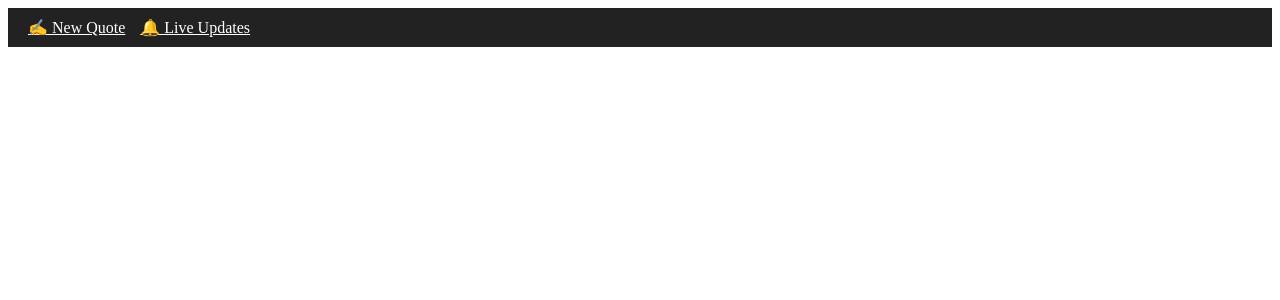
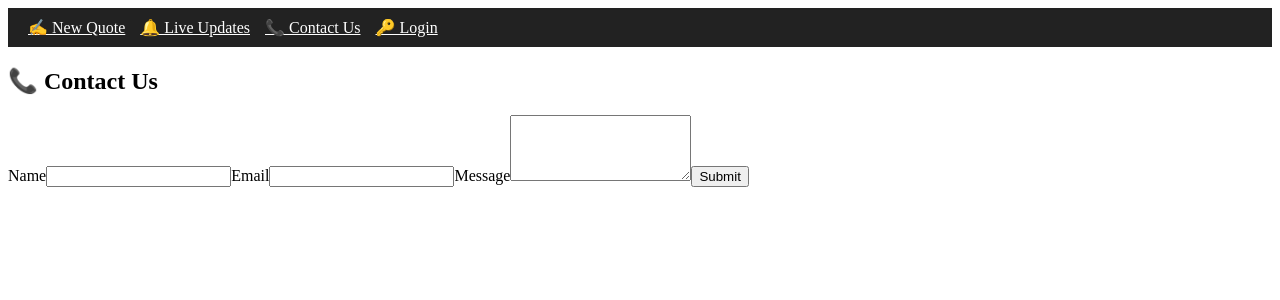
Before and after one commit to manavkapur/supreme-microfrontend, a React (Create React App) app: page /contact in a window 1280 px wide. Before the commit this address had no page. Shown: the top 300 px of the page. Built offline with nearby package versions, Linux system fonts and the light colour scheme.

Commit message:
components setup

```diff
--- a/src/App.js
+++ b/src/App.js
@@ -1,21 +1,36 @@
-// src/App.js
-import React from "react";
-import { BrowserRouter as Router, Routes, Route, Link } from "react-router-dom";
+import React, { useState, useEffect } from "react";
+import { BrowserRouter as Router, Routes, Route, Link, Navigate } from "react-router-dom";
+import axios from "axios";
 import { NotificationProvider } from "./context/NotificationContext";
 import { WebSocketProvider } from "./context/WebSocketContext";
 import QuoteForm from "./components/QuoteForm";
 import QuoteUpdates from "./components/QuoteUpdates";
+import Login from "./components/Login";
+import Register from "./components/Register.jsx";
+import ContactForm from "./components/ContactForm.jsx";
 import { ToastContainer } from "react-toastify";
 import "react-toastify/dist/ReactToastify.css";
 
 export default function App() {
-const username = "manav";
-const role = "USER";
+  const [userEmail, setUserEmail] = useState(localStorage.getItem("userEmail"));
+  const [role, setRole] = useState("USER");
 
+  useEffect(() => {
+    const token = localStorage.getItem("token");
+    if (token) {
+      axios.defaults.headers.common["Authorization"] = `Bearer ${token}`;
+    }
+  }, []);
+
+  const handleLogout = () => {
+    localStorage.clear();
+    setUserEmail(null);
+    window.location.href = "/contact"; // 👈 Redirect guest to Contact page
+  };
 
   return (
-    <NotificationProvider username={username} role={role}>
-      <WebSocketProvider username={username}>
+    <NotificationProvider role={role}>
+      <WebSocketProvider username={userEmail}>
         <Router>
           <nav
             style={{
@@ -28,14 +43,48 @@ const role = "USER";
             <Link to="/quote/new" style={{ color: "#fff", marginRight: "15px" }}>
               ✍️ New Quote
             </Link>
-            <Link to="/quotes" style={{ color: "#fff" }}>
+            <Link to="/quotes" style={{ color: "#fff", marginRight: "15px" }}>
               🔔 Live Updates
             </Link>
+            <Link to="/contact" style={{ color: "#fff", marginRight: "15px" }}>
+              📞 Contact Us
+            </Link>
+
+            {userEmail ? (
+              <span
+                onClick={handleLogout}
+                style={{ cursor: "pointer", color: "#ff6666" }}
+              >
+                🚪 Logout
+              </span>
+            ) : (
+              <Link to="/login" style={{ color: "#fff" }}>
+                🔑 Login
+              </Link>
+            )}
           </nav>
 
           <Routes>
-            <Route path="/quote/new" element={<QuoteForm />} />
-            <Route path="/quotes" element={<QuoteUpdates />} />
+            {/* ✅ Public routes */}
+            <Route path="/contact" element={<ContactForm />} />
+            <Route path="/login" element={<Login onLogin={setUserEmail} />} />
+            <Route path="/register" element={<Register />} />
+
+            {/* ✅ Protected routes */}
+            {userEmail ? (
+              <>
+                <Route path="/quote/new" element={<QuoteForm />} />
+                <Route path="/quotes" element={<QuoteUpdates />} />
+              </>
+            ) : (
+              <>
+                <Route path="/quote/new" element={<Navigate to="/login" />} />
+                <Route path="/quotes" element={<Navigate to="/login" />} />
+              </>
+            )}
+
+            {/* Default route */}
+            <Route path="*" element={<Navigate to="/contact" />} />
           </Routes>
         </Router>
 
--- /dev/null
+++ b/src/components/ContactForm.jsx
@@ -0,0 +1,88 @@
+import React, { useState } from "react";
+import axios from "axios";
+import { toast } from "react-toastify";
+
+const ContactForm = () => {
+  const [form, setForm] = useState({
+    name: "",
+    email: "",
+    message: "",
+  });
+  const [loading, setLoading] = useState(false);
+
+  const handleChange = (e) => {
+    setForm({ ...form, [e.target.name]: e.target.value });
+  };
+
+  const handleSubmit = async (e) => {
+    e.preventDefault();
+    setLoading(true);
+
+    const token = localStorage.getItem("token"); // ✅ Logged-in JWT
+    const headers = token ? { Authorization: `Bearer ${token}` } : {}; // guest if missing
+
+    try {
+      const res = await axios.post("http://localhost:8082/api/contact", form, {
+        headers,
+      });
+
+      toast.success("📩 Contact form submitted successfully!");
+      console.log("✅ Contact submitted:", res.data);
+      setForm({ name: "", email: "", message: "" });
+    } catch (err) {
+      console.error("❌ Failed to submit contact:", err);
+      toast.error("❌ Failed to submit contact form");
+    } finally {
+      setLoading(false);
+    }
+  };
+
+  return (
+    <div className="max-w-md mx-auto mt-8 p-6 bg-white rounded-2xl shadow">
+      <h2 className="text-2xl font-semibold mb-4 text-center">📞 Contact Us</h2>
+      <form onSubmit={handleSubmit}>
+        <label className="block mb-2 font-medium">Name</label>
+        <input
+          type="text"
+          name="name"
+          value={form.name}
+          onChange={handleChange}
+          required
+          className="w-full mb-4 p-2 border rounded"
+        />
+
+        <label className="block mb-2 font-medium">Email</label>
+        <input
+          type="email"
+          name="email"
+          value={form.email}
+          onChange={handleChange}
+          required
+          className="w-full mb-4 p-2 border rounded"
+        />
+
+        <label className="block mb-2 font-medium">Message</label>
+        <textarea
+          name="message"
+          rows="4"
+          value={form.message}
+          onChange={handleChange}
+          required
+          className="w-full mb-4 p-2 border rounded"
+        ></textarea>
+
+        <button
+          type="submit"
+          disabled={loading}
+          className={`w-full py-2 rounded text-white transition ${
+            loading ? "bg-gray-400" : "bg-blue-600 hover:bg-blue-700"
+          }`}
+        >
+          {loading ? "Submitting..." : "Submit"}
+        </button>
+      </form>
+    </div>
+  );
+};
+
+export default ContactForm;
--- /dev/null
+++ b/src/components/Login.js
@@ -0,0 +1,61 @@
+import React, { useState } from "react";
+import axios from "axios";
+
+export default function Login({ onLogin, onSwitchToRegister }) {
+  const [email, setEmail] = useState("");
+  const [password, setPassword] = useState("");
+
+  const handleLogin = async (e) => {
+    e.preventDefault();
+    try {
+      const res = await axios.post("http://localhost:8086/api/users/login", {
+        email,
+        password,
+      });
+
+      const { token, userId, email: userEmail } = res.data;
+
+      localStorage.setItem("token", token);
+      localStorage.setItem("userEmail", userEmail);
+      localStorage.setItem("userId", userId);
+      axios.defaults.headers.common["Authorization"] = `Bearer ${token}`;
+
+      alert("✅ Login successful!");
+      onLogin(userEmail);
+    } catch (err) {
+      console.error("❌ Login failed:", err);
+      alert("Invalid email or password");
+    }
+  };
+
+  return (
+    <form onSubmit={handleLogin} style={{ padding: 20 }}>
+      <h2>Login</h2>
+
+      <input
+        type="email"
+        placeholder="Email"
+        value={email}
+        onChange={(e) => setEmail(e.target.value)}
+      /><br /><br />
+
+      <input
+        type="password"
+        placeholder="Password"
+        value={password}
+        onChange={(e) => setPassword(e.target.value)}
+      /><br /><br />
+
+      <button type="submit">Login</button>
+      <p style={{ marginTop: 10 }}>
+        Don’t have an account?{" "}
+        <span
+          onClick={onSwitchToRegister}
+          style={{ color: "#007bff", cursor: "pointer" }}
+        >
+          Register here
+        </span>
+      </p>
+    </form>
+  );
+}
--- /dev/null
+++ b/src/components/Register.jsx
@@ -0,0 +1,37 @@
+import React, { useState } from "react";
+import axios from "axios";
+
+export default function Register({ onRegistered }) {
+  const [form, setForm] = useState({
+    name: "",
+    email: "",
+    password: "",
+  });
+
+  const handleChange = (e) => {
+    setForm({ ...form, [e.target.name]: e.target.value });
+  };
+
+  const handleRegister = async (e) => {
+    e.preventDefault();
+    try {
+      const res = await axios.post("http://localhost:8086/api/users/register", form);
+      console.log("✅ Registered successfully:", res.data);
+      alert("✅ Registration successful! You can now login.");
+      onRegistered();
+    } catch (err) {
+      console.error("❌ Registration failed:", err);
+      alert("❌ Something went wrong during registration");
+    }
+  };
+
+  return (
+    <form onSubmit={handleRegister} style={{ padding: 20 }}>
+      <h2>Register</h2>
+      <input name="name" placeholder="Full Name" value={form.name} onChange={handleChange} required /><br /><br />
+      <input name="email" type="email" placeholder="Email" value={form.email} onChange={handleChange} required /><br /><br />
+      <input name="password" type="password" placeholder="Password" value={form.password} onChange={handleChange} required /><br /><br />
+      <button type="submit">Sign Up</button>
+    </form>
+  );
+}
--- a/src/context/NotificationContext.js
+++ b/src/context/NotificationContext.js
@@ -7,7 +7,7 @@ import "react-toastify/dist/ReactToastify.css";
 
 export const NotificationContext = createContext();
 
-export const NotificationProvider = ({ children, username, role }) => {
+export const NotificationProvider = ({ children, role }) => {
   const [messages, setMessages] = useState([]);
   const clientRef = useRef(null);
 
@@ -16,42 +16,49 @@ export const NotificationProvider = ({ children, username, role }) => {
 
     if (clientRef.current) return;
 
+    // ✅ Grab JWT token from localStorage
+    const token = localStorage.getItem("token");
+    if (!token) {
+      console.warn("🚫 No JWT token found — aborting WebSocket connection");
+      return;
+    }
+
+    // ✅ Use SockJS (required for Spring STOMP)
+    const socketUrl = "http://localhost:8083/ws"; // <-- cleaned up
+
+    // ✅ Create STOMP client
     const client = new Client({
-      webSocketFactory: () => new SockJS(`http://localhost:8085/ws?username=${username}`),
+      webSocketFactory: () => new SockJS(socketUrl),
       reconnectDelay: 5000,
 
-      // 👇 Send username header so Spring knows who this connection belongs to
+      // ✅ Send JWT via headers
       connectHeaders: {
-        login: username,
-        passcode: "guest", // dummy (Spring ignores it by default)
+        Authorization: `Bearer ${token}`,
       },
 
       onConnect: () => {
-        console.log("✅ Connected to /ws");
+        console.log("✅ Authenticated connection established via SockJS");
 
-const userQueue = "/user/queue/updates"; // ✅ no username here!
-client.subscribe(userQueue, (msg) => {
-  console.log(`🎯 User-specific message for ${username}:`, msg.body);
-  toast.success(`🔔 ${msg.body}`, { position: "bottom-right" });
-});
-console.log(`🎯 Subscribed to ${userQueue}`);
+        // 🎯 Subscribe to user-specific queue
+        const userQueue = "/user/queue/updates";
+        client.subscribe(userQueue, (msg) => {
+          console.log("🎯 User-specific:", msg.body);
+          toast.success(`🔔 ${msg.body}`, { position: "bottom-right" });
+        });
 
-
-        // ✅ Admin-only topic
+        // 👑 Admin-only topic
         if (role === "ADMIN") {
           client.subscribe("/topic/admins", (msg) => {
-            console.log("📩 Message (admin):", msg.body);
+            console.log("👑 Admin message:", msg.body);
             toast.info(`👑 Admin: ${msg.body}`, { position: "bottom-right" });
           });
-          console.log("📡 Subscribed to /topic/admins (Admin)");
         }
 
-        // ✅ Public topic (for all)
+        // 🌍 Public updates
         client.subscribe("/topic/updates", (msg) => {
           console.log("📢 Public update:", msg.body);
           toast.info(`💬 ${msg.body}`, { position: "bottom-right" });
         });
-        console.log("📢 Subscribed to /topic/updates (Public)");
       },
 
       onStompError: (frame) => {
@@ -64,12 +71,13 @@ console.log(`🎯 Subscribed to ${userQueue}`);
     client.activate();
     clientRef.current = client;
 
+    // 🧹 Cleanup on unmount
     return () => {
       console.log("🛑 Disconnecting STOMP client...");
       client.deactivate();
       clientRef.current = null;
     };
-  }, [username, role]);
+  }, [role]);
 
   return (
     <NotificationContext.Provider value={{ messages }}>
```
Also changed, not shown: src/components/ContactForm.js (deleted), src/components/LoginForm.js (deleted), src/components/Register_old.js (added).
